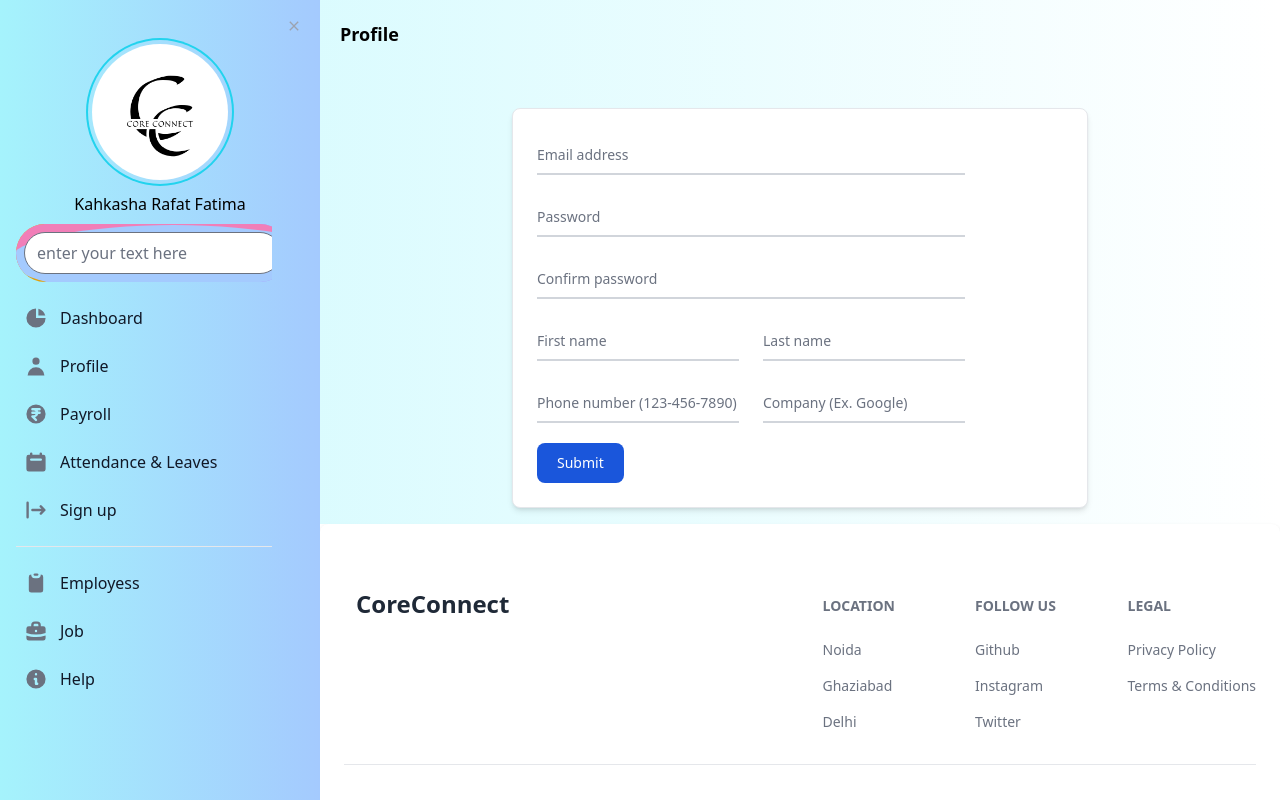
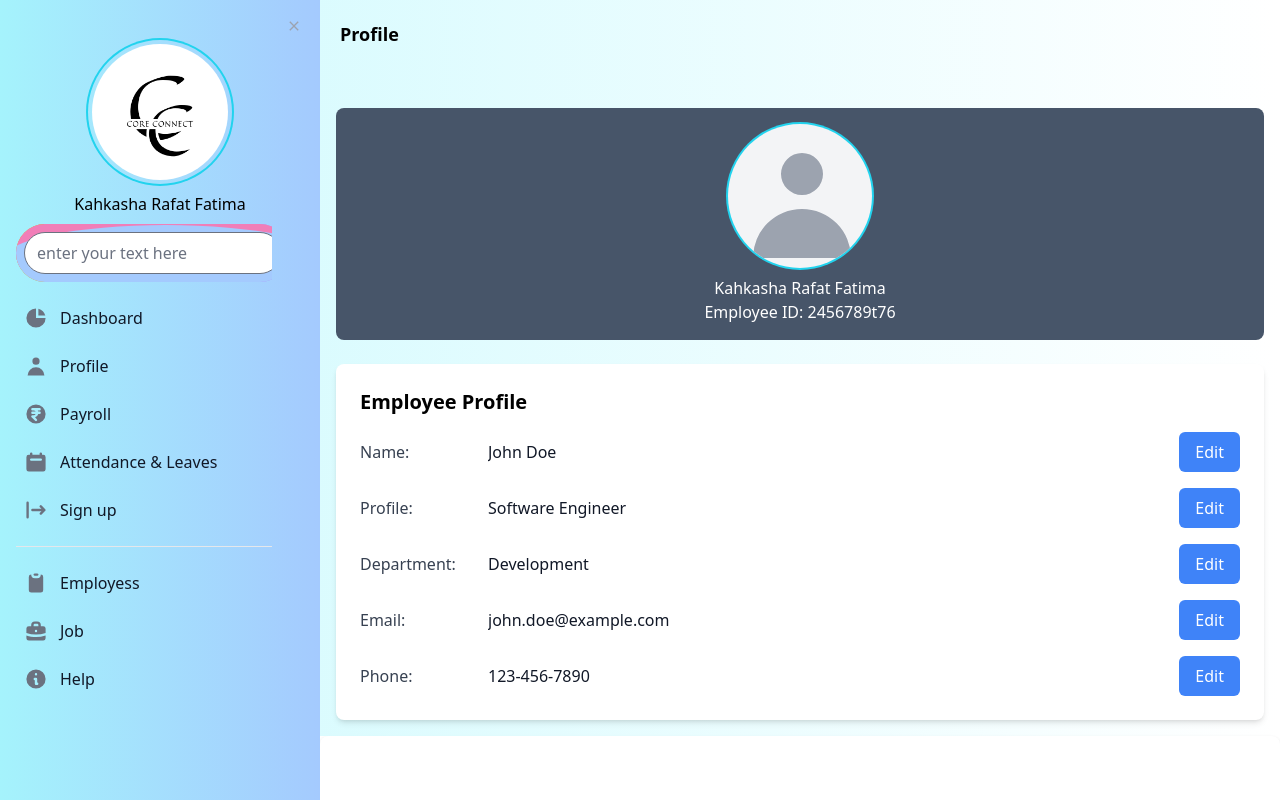
Before and after one commit to kahkasha17/CoreConnect-The-Employee-Management-System, a React (Vite) app in the folder FrontEnd/: page /profile in a window 1280 px wide. Shown: the top 800 px of the page. Built offline with nearby package versions, Linux system fonts and the light colour scheme; a web font is replaced by a local one.

Commit message:
profile page base updated

```diff
--- a/FrontEnd/src/Pages/Common/Profile.jsx
+++ b/FrontEnd/src/Pages/Common/Profile.jsx
@@ -1,52 +1,67 @@
 import React from "react";
 import UserdataCard from "../../Components/UserdataCard";
+import UserAvatar from "../../Components/UserAvatar";
 import { Card } from "flowbite-react";
 
 const Profile = () => {
   return (
     <>
-      <div className="flex items-center justify-center">
-        <Card className="w-screen" horizontal>
+      <div className="bg-slate-600 p-4 rounded-lg">
+        <UserAvatar />
+        <h1 className=" text-white text-center">Kahkasha Rafat Fatima</h1>
+        <h6 className=" text-white text-center">Employee ID: 2456789t76</h6>
+      </div>
 
-
-
-<form className="max-w-md mx-auto">
-  <div className="relative z-0 w-full mb-5 group">
-      <input type="email" name="floating_email" id="floating_email" className="block py-2.5 px-0 w-full text-sm text-gray-900 bg-transparent border-0 border-b-2 border-gray-300 appearance-none dark:text-white dark:border-gray-600 dark:focus:border-blue-500 focus:outline-none focus:ring-0 focus:border-blue-600 peer" placeholder=" " required />
-      <label for="floating_email" className="peer-focus:font-medium absolute text-sm text-gray-500 dark:text-gray-400 duration-300 transform -translate-y-6 scale-75 top-3 -z-10 origin-[0] peer-focus:start-0 rtl:peer-focus:translate-x-1/4 rtl:peer-focus:left-auto peer-focus:text-blue-600 peer-focus:dark:text-blue-500 peer-placeholder-shown:scale-100 peer-placeholder-shown:translate-y-0 peer-focus:scale-75 peer-focus:-translate-y-6">Email address</label>
+      <div className="p-6 min-w-full mx-auto bg-white shadow-md rounded-lg mt-6 ">
+        <h2 className="text-xl font-semibold mb-4">Employee Profile</h2>
+        <div className="space-y-4">
+          {/* Name Row */}
+          <div className="flex items-center gap-4 overflow-hidden">
+            <label className="text-gray-700 font-medium w-28">Name:</label>
+            <span className="text-gray-900 flex-1 truncate">John Doe</span>
+            <button className="bg-blue-500 text-white px-4 py-2 rounded-md hover:bg-blue-600 focus:outline-none focus:ring-2 focus:ring-blue-300">
+              Edit
+            </button>
           </div>
-  <div className="relative z-0 w-full mb-5 group">
-      <input type="password" name="floating_password" id="floating_password" className="block py-2.5 px-0 w-full text-sm text-gray-900 bg-transparent border-0 border-b-2 border-gray-300 appearance-none dark:text-white dark:border-gray-600 dark:focus:border-blue-500 focus:outline-none focus:ring-0 focus:border-blue-600 peer" placeholder=" " required />
-      <label for="floating_password" className="peer-focus:font-medium absolute text-sm text-gray-500 dark:text-gray-400 duration-300 transform -translate-y-6 scale-75 top-3 -z-10 origin-[0] peer-focus:start-0 rtl:peer-focus:translate-x-1/4 peer-focus:text-blue-600 peer-focus:dark:text-blue-500 peer-placeholder-shown:scale-100 peer-placeholder-shown:translate-y-0 peer-focus:scale-75 peer-focus:-translate-y-6">Password</label>
+          {/* Profile Row */}
+          <div className="flex items-center gap-4 overflow-hidden">
+            <label className="text-gray-700 font-medium w-28">Profile:</label>
+            <span className="text-gray-900 flex-1 truncate">
+              Software Engineer
+            </span>
+            <button className="bg-blue-500 text-white px-4 py-2 rounded-md hover:bg-blue-600 focus:outline-none focus:ring-2 focus:ring-blue-300">
+              Edit
+            </button>
           </div>
-  <div className="relative z-0 w-full mb-5 group">
-      <input type="password" name="repeat_password" id="floating_repeat_password" className="block py-2.5 px-0 w-full text-sm text-gray-900 bg-transparent border-0 border-b-2 border-gray-300 appearance-none dark:text-white dark:border-gray-600 dark:focus:border-blue-500 focus:outline-none focus:ring-0 focus:border-blue-600 peer" placeholder=" " required />
-      <label for="floating_repeat_password" className="peer-focus:font-medium absolute text-sm text-gray-500 dark:text-gray-400 duration-300 transform -translate-y-6 scale-75 top-3 -z-10 origin-[0] peer-focus:start-0 rtl:peer-focus:translate-x-1/4 peer-focus:text-blue-600 peer-focus:dark:text-blue-500 peer-placeholder-shown:scale-100 peer-placeholder-shown:translate-y-0 peer-focus:scale-75 peer-focus:-translate-y-6">Confirm password</label>
+          {/* Department Row */}
+          <div className="flex items-center gap-4 overflow-hidden">
+            <label className="text-gray-700 font-medium w-28">
+              Department:
+            </label>
+            <span className="text-gray-900 flex-1 truncate">Development</span>
+            <button className="bg-blue-500 text-white px-4 py-2 rounded-md hover:bg-blue-600 focus:outline-none focus:ring-2 focus:ring-blue-300">
+              Edit
+            </button>
           </div>
-  <div className="grid md:grid-cols-2 md:gap-6">
-    <div className="relative z-0 w-full mb-5 group">
-        <input type="text" name="floating_first_name" id="floating_first_name" className="block py-2.5 px-0 w-full text-sm text-gray-900 bg-transparent border-0 border-b-2 border-gray-300 appearance-none dark:text-white dark:border-gray-600 dark:focus:border-blue-500 focus:outline-none focus:ring-0 focus:border-blue-600 peer" placeholder=" " required />
-        <label for="floating_first_name" className="peer-focus:font-medium absolute text-sm text-gray-500 dark:text-gray-400 duration-300 transform -translate-y-6 scale-75 top-3 -z-10 origin-[0] peer-focus:start-0 rtl:peer-focus:translate-x-1/4 peer-focus:text-blue-600 peer-focus:dark:text-blue-500 peer-placeholder-shown:scale-100 peer-placeholder-shown:translate-y-0 peer-focus:scale-75 peer-focus:-translate-y-6">First name</label>
+          {/* Email Row */}
+          <div className="flex items-center gap-4 overflow-hidden">
+            <label className="text-gray-700 font-medium w-28">Email:</label>
+            <span className="text-gray-900 flex-1 truncate">
+              john.doe@example.com
+            </span>
+            <button className="bg-blue-500 text-white px-4 py-2 rounded-md hover:bg-blue-600 focus:outline-none focus:ring-2 focus:ring-blue-300">
+              Edit
+            </button>
           </div>
-    <div className="relative z-0 w-full mb-5 group">
-        <input type="text" name="floating_last_name" id="floating_last_name" className="block py-2.5 px-0 w-full text-sm text-gray-900 bg-transparent border-0 border-b-2 border-gray-300 appearance-none dark:text-white dark:border-gray-600 dark:focus:border-blue-500 focus:outline-none focus:ring-0 focus:border-blue-600 peer" placeholder=" " required />
-        <label for="floating_last_name" className="peer-focus:font-medium absolute text-sm text-gray-500 dark:text-gray-400 duration-300 transform -translate-y-6 scale-75 top-3 -z-10 origin-[0] peer-focus:start-0 rtl:peer-focus:translate-x-1/4 peer-focus:text-blue-600 peer-focus:dark:text-blue-500 peer-placeholder-shown:scale-100 peer-placeholder-shown:translate-y-0 peer-focus:scale-75 peer-focus:-translate-y-6">Last name</label>
+          {/* Phone Row */}
+          <div className="flex items-center gap-4 overflow-hidden">
+            <label className="text-gray-700 font-medium w-28">Phone:</label>
+            <span className="text-gray-900 flex-1 truncate">123-456-7890</span>
+            <button className="bg-blue-500 text-white px-4 py-2 rounded-md hover:bg-blue-600 focus:outline-none focus:ring-2 focus:ring-blue-300">
+              Edit
+            </button>
           </div>
         </div>
-  <div className="grid md:grid-cols-2 md:gap-6">
-    <div className="relative z-0 w-full mb-5 group">
-        <input type="tel" pattern="[0-9]{3}-[0-9]{3}-[0-9]{4}" name="floating_phone" id="floating_phone" className="block py-2.5 px-0 w-full text-sm text-gray-900 bg-transparent border-0 border-b-2 border-gray-300 appearance-none dark:text-white dark:border-gray-600 dark:focus:border-blue-500 focus:outline-none focus:ring-0 focus:border-blue-600 peer" placeholder=" " required />
-        <label for="floating_phone" className="peer-focus:font-medium absolute text-sm text-gray-500 dark:text-gray-400 duration-300 transform -translate-y-6 scale-75 top-3 -z-10 origin-[0] peer-focus:start-0 rtl:peer-focus:translate-x-1/4 peer-focus:text-blue-600 peer-focus:dark:text-blue-500 peer-placeholder-shown:scale-100 peer-placeholder-shown:translate-y-0 peer-focus:scale-75 peer-focus:-translate-y-6">Phone number (123-456-7890)</label>
-    </div>
-    <div className="relative z-0 w-full mb-5 group">
-        <input type="text" name="floating_company" id="floating_company" className="block py-2.5 px-0 w-full text-sm text-gray-900 bg-transparent border-0 border-b-2 border-gray-300 appearance-none dark:text-white dark:border-gray-600 dark:focus:border-blue-500 focus:outline-none focus:ring-0 focus:border-blue-600 peer" placeholder=" " required />
-        <label for="floating_company" className="peer-focus:font-medium absolute text-sm text-gray-500 dark:text-gray-400 duration-300 transform -translate-y-6 scale-75 top-3 -z-10 origin-[0] peer-focus:start-0 rtl:peer-focus:translate-x-1/4 peer-focus:text-blue-600 peer-focus:dark:text-blue-500 peer-placeholder-shown:scale-100 peer-placeholder-shown:translate-y-0 peer-focus:scale-75 peer-focus:-translate-y-6">Company (Ex. Google)</label>
-    </div>
-  </div>
-  <button type="submit" className="text-white bg-blue-700 hover:bg-blue-800 focus:ring-4 focus:outline-none focus:ring-blue-300 font-medium rounded-lg text-sm w-full sm:w-auto px-5 py-2.5 text-center dark:bg-blue-600 dark:hover:bg-blue-700 dark:focus:ring-blue-800">Submit</button>
-</form>
-
-        </Card>
       </div>
     </>
   );
```
Lines whose indentation alone changed are shown as unchanged.
